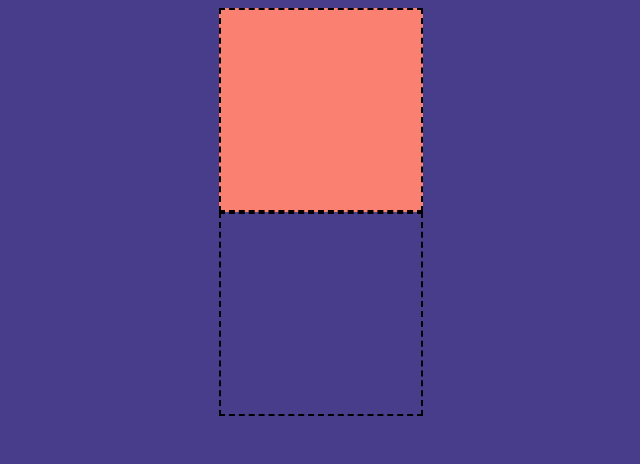
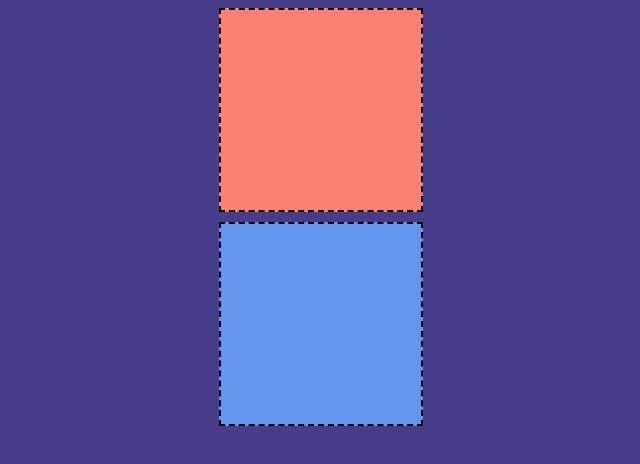
Before and after one commit to FerX95/aula_i33, a plain HTML site: page index.html in a window 1280 px wide. Shown: the whole page, without its empty margins (319-959 px from the left). Drawn offline with Linux system fonts and the light colour scheme.

Commit message:
Terceira modificação do site

```diff
--- a/css/estilo.css
+++ b/css/estilo.css
@@ -12,3 +12,8 @@ body{
 .cor_01{
     background-color: #fa8072;
 }
+
+.cor_02{
+    margin-top: 10px;
+    background-color: #6495ed;
+}
--- a/index.html
+++ b/index.html
@@ -10,7 +10,7 @@
 
     <body>
         <div class="box cor_01"></div>
-        <div class="box"></div>
+        <div class="box cor_02"></div>
     </body>
 
 </html>
```
